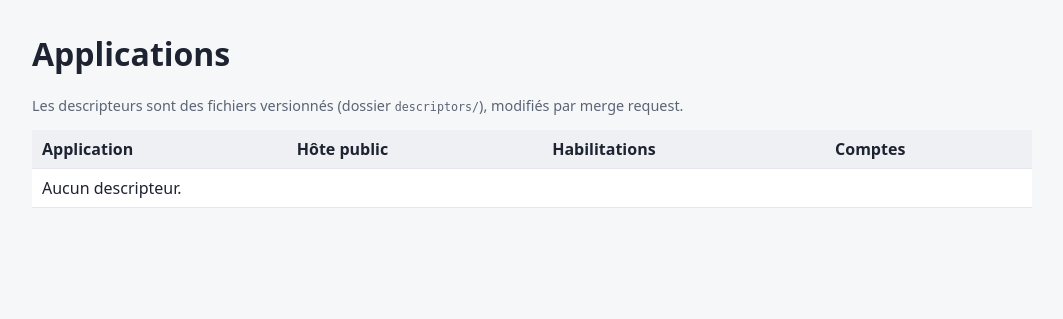
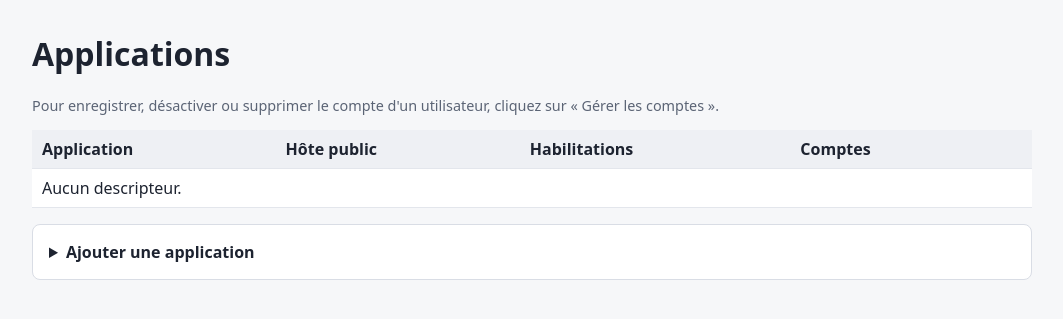
Before and after one commit to neoisback431/Sesame, a Flask app: template admin/src/sesame_admin/templates/apps.html in a window 1280 px wide. Shown: the part 46-365 px from the top of the page, without its empty margins (108-1171 px from the left). Run offline with Flask 3, Linux system fonts and the light colour scheme; the template is opened without the code that fills it, so the values that code supplies are empty.

Commit message:
Admin : accès aux comptes et ajout d'application rendus explicites
- bouton « Gérer les comptes » sur chaque appli de la liste
- encadré « Ajouter une application » : les applis sont des descripteurs
  Git (ADR 0011), avec les étapes gabarit → verify → fingerprint → merge
  request → redémarrage

Co-Authored-By: Claude Opus 5.5 <noreply@anthropic.com>
Claude-Session: https://claude.ai/code/session_019KGgXV3UxKCjSUEsCDdZJv

```diff
--- a/admin/src/sesame_admin/templates/apps.html
+++ b/admin/src/sesame_admin/templates/apps.html
@@ -2,9 +2,9 @@
 {% block title %}Applications{% endblock %}
 {% block content %}
 <h1>Applications</h1>
-<p class="muted">Les descripteurs sont des fichiers versionnés (dossier <code>descriptors/</code>), modifiés par merge request.</p>
+<p class="muted">Pour enregistrer, désactiver ou supprimer le compte d'un utilisateur, cliquez sur « Gérer les comptes ».</p>
 <table>
-  <thead><tr><th>Application</th><th>Hôte public</th><th>Habilitations</th><th>Comptes</th></tr></thead>
+  <thead><tr><th>Application</th><th>Hôte public</th><th>Habilitations</th><th>Comptes</th><th></th></tr></thead>
   <tbody>
   {% for app, counts in rows %}
     <tr>
@@ -12,10 +12,24 @@
       <td>{{ app.public_host }}</td>
       <td>{% for g in app.groups %}<code>{{ g }}</code> {% endfor %}{% for u in app.users %}<code>{{ u }}</code> {% endfor %}</td>
       <td>{{ counts.get('active', 0) }} actif(s){% if counts.get('failed') %}, <strong>{{ counts['failed'] }} en échec</strong>{% endif %}{% if counts.get('disabled') %}, {{ counts['disabled'] }} désactivé(s){% endif %}</td>
+      <td><a class="button" href="/apps/{{ app.id }}">Gérer les comptes</a></td>
     </tr>
   {% else %}
-    <tr><td colspan="4">Aucun descripteur.</td></tr>
+    <tr><td colspan="5">Aucun descripteur.</td></tr>
   {% endfor %}
   </tbody>
 </table>
+
+<details class="card">
+  <summary><strong>Ajouter une application</strong></summary>
+  <p>Les applications sont décrites par des fichiers versionnés dans Git (dossier <code>descriptors/</code>),
+    relus par merge request, et non créées depuis cette interface.</p>
+  <ol>
+    <li>Copier <code>descriptors/TEMPLATE.yaml.example</code> en <code>descriptors/&lt;id&gt;.yaml</code> et le compléter.</li>
+    <li>Le valider avec un compte de test : <code>sesame-onboard verify descriptors/&lt;id&gt;.yaml</code>.</li>
+    <li>Reporter l'empreinte : <code>sesame-onboard fingerprint descriptors/&lt;id&gt;.yaml</code>.</li>
+    <li>Fusionner la merge request, puis redémarrer le portail, le proxy et cette interface.</li>
+  </ol>
+  <p>L'application apparaît alors ici ; ses comptes se gèrent via « Gérer les comptes ».</p>
+</details>
 {% endblock %}
--- a/admin/src/sesame_admin/templates/base.html
+++ b/admin/src/sesame_admin/templates/base.html
@@ -19,7 +19,9 @@
     .status{padding:2px 8px;border-radius:10px;font-size:.85em}
     .status.active{background:#e5f5ea}.status.failed{background:#fdecec}.status.disabled{background:#eceef2}
     label{display:block;margin:8px 0 4px}input[type=text],input[type=password]{width:100%;max-width:360px;padding:6px}
-    form.inline{display:inline}button{padding:4px 12px}pre{background:#f0f2f5;padding:12px;overflow:auto}
+    form.inline{display:inline}button{padding:4px 12px}
+    a.button{display:inline-block;padding:4px 12px;border:1px solid #9aa3b5;border-radius:4px;background:#fff;color:inherit;text-decoration:none;white-space:nowrap}
+    details.card summary{cursor:pointer}pre{background:#f0f2f5;padding:12px;overflow:auto}
   </style>
 </head>
 <body>
```
Also changed, not shown: admin/tests/test_web.py (+3 -1 lines).
